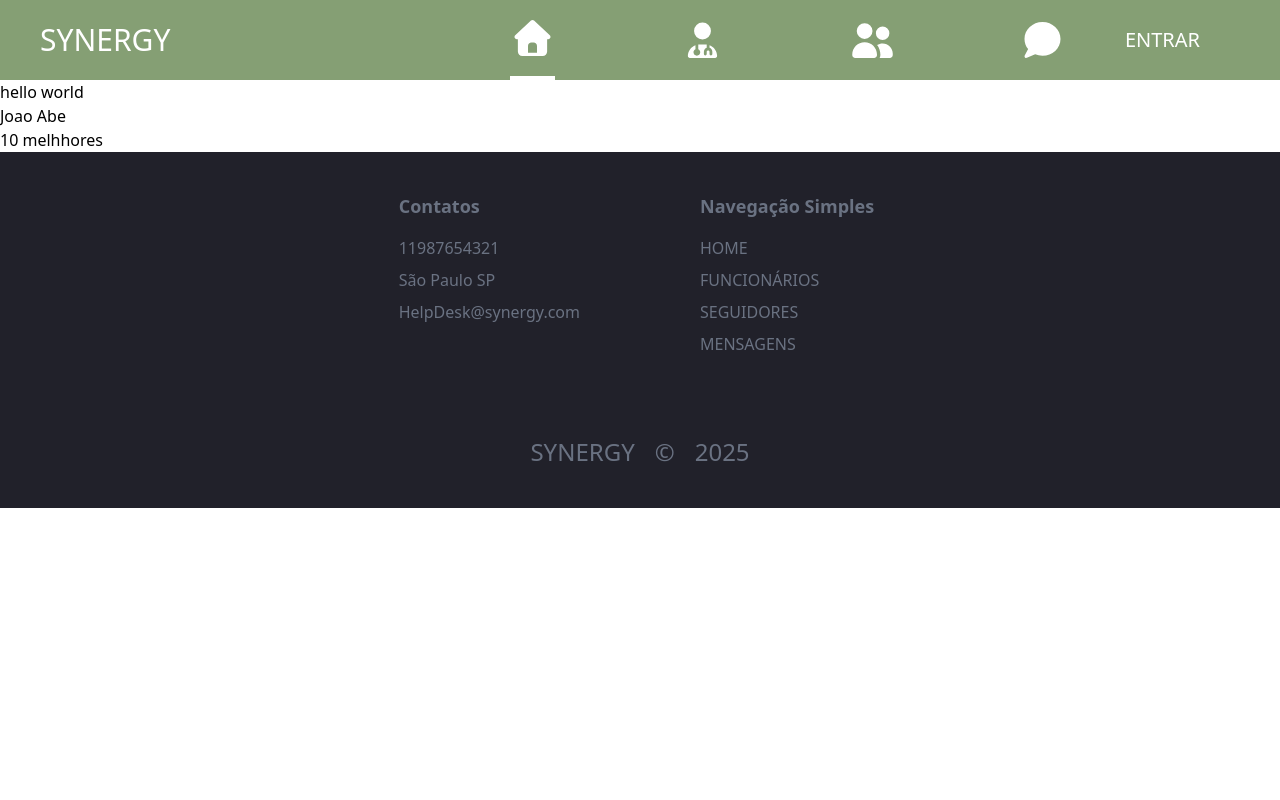
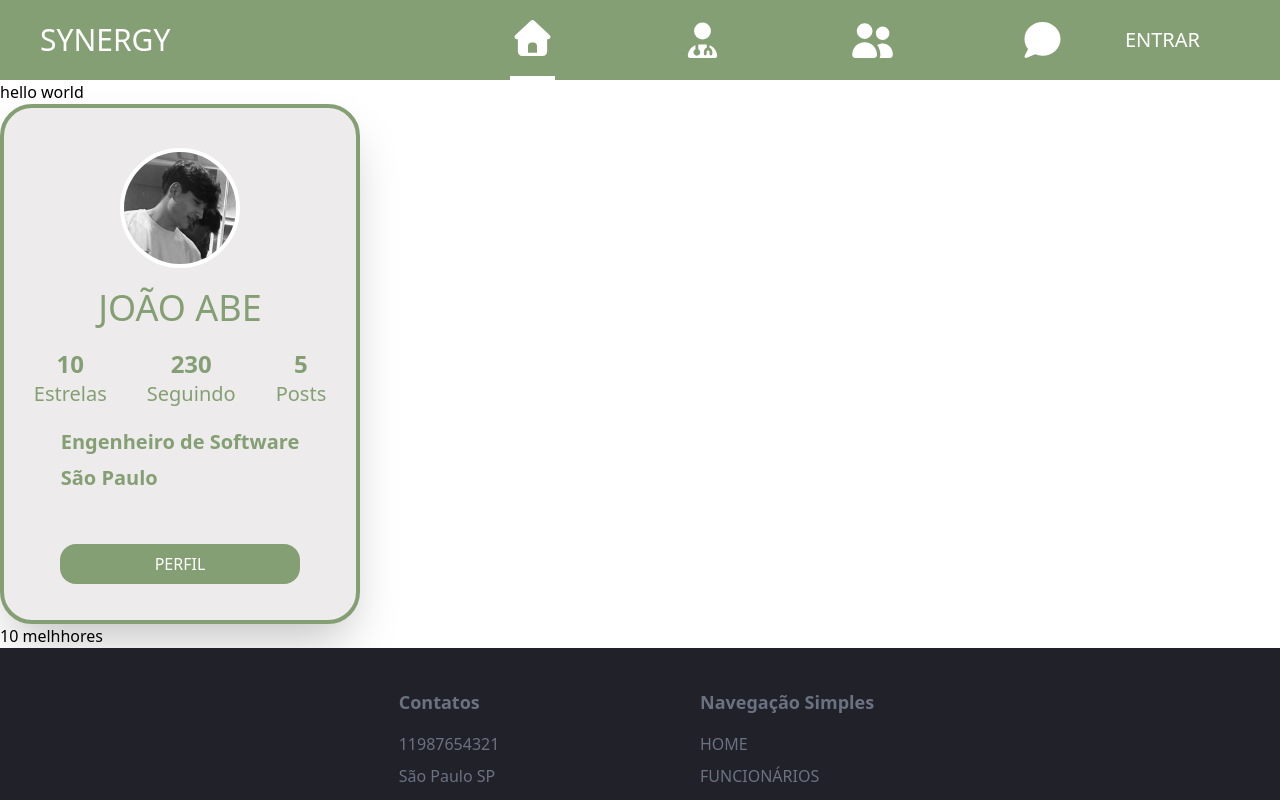
Before and after one commit to MrJoaoAbe/Plataforma_Synergy, a React (Vite) app: page / in a window 1280 px wide. Shown: the top 800 px of the page. Built offline with nearby package versions, Linux system fonts and the light colour scheme.

Commit message:
add mini perfil

```diff
--- a/src/components/Footer.jsx
+++ b/src/components/Footer.jsx
@@ -14,7 +14,7 @@ function Footer() {
                     <div className="flex flex-col gap-2">
                         <h3 className="text-lg font-semibold mb-2">Navegação Simples</h3>
                         <Link to="/" className="hover:text-[#ffffff] transition duration-200">HOME</Link>
-                        <Link to="/sobremim" className="hover:text-[#ffffff] transition duration-2">FUNCIONÁRIOS</Link>
+                        <Link to="/funcionarios" className="hover:text-[#ffffff] transition duration-2">FUNCIONÁRIOS</Link>
                         <Link to="/seguidores" className="hover:text-[#ffffff] transition duration-2">SEGUIDORES</Link>
                         <Link to="/mensagens" className="hover:text-[#ffffff] transition duration-2">MENSAGENS</Link>
                     </div>
--- a/src/components/MiniPerfil.jsx
+++ b/src/components/MiniPerfil.jsx
@@ -1,6 +1,40 @@
+import FotoExemplo from "../assets/Example.jpg"
+import { Link, Links } from "react-router-dom"
+
 function MiniPerfil() {
     return (
-        <div>Joao Abe</div>
+        <div className="bg-[#EDEBEB] h-130 rounded-4xl shadow-2xl flex flex-col items-center w-90 border-4 border-[#859F74] p-10 gap-5">
+            <img src={FotoExemplo} alt="" className="w-30 rounded-full border-4 border-white" />
+            <h1 className="font-extralight text-4xl text-[#859F74]">JOÃO ABE</h1>
+
+            <div className="flex flex-row gap-10 text-2xl text-[#859F74]">
+                <div className="flex flex-col justify-center items-center">
+                    <p className="font-bold">10</p>
+                    <p className="text-xl">Estrelas</p>
+                </div>
+                <div className="flex flex-col justify-center items-center">
+                    <p className="font-bold"> 230</p>
+                    <p className="text-xl">Seguindo</p>
+                </div>
+                <div className="flex flex-col justify-center items-center">
+                    <p className="font-bold">5</p>
+                    <p className="text-xl">Posts</p>
+                </div>
+            </div>
+
+            <div className="flex flex-col items-start gap-2 text-[#859F74] text-xl font-semibold">
+                <p>Engenheiro de Software</p>
+                <p>São Paulo</p>
+            </div>
+
+            <div className="flex items-center justify-center">
+                <Link to="/meuPerfil" className="bg-[#859F74] w-60 h-10 rounded-2xl text-white mt-8 mb-0 flex items-center justify-center">
+                    PERFIL
+                </Link>
+            </div>
+
+
+        </div >
     )
 }
 
```
Also changed, not shown: src/assets/Example.jpg (added).
